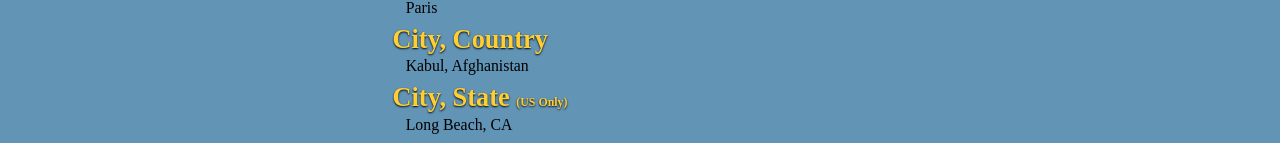
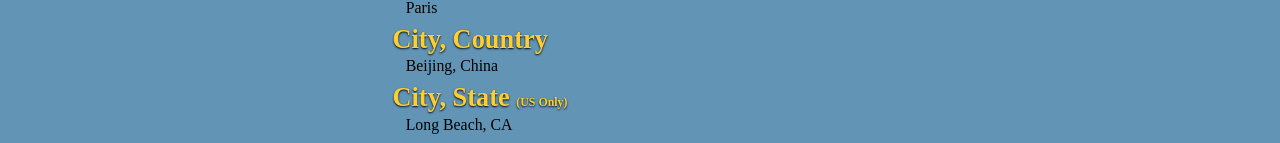
Before and after one commit to dougc85/weather, a React (Create React App) app: page / in a window 1280 px wide. Shown: the part 333-476 px from the top of the page. Built offline with nearby package versions, Linux system fonts and the light colour scheme.

Commit message:
updated geo

```diff
--- a/src/components/FrontSearch/FrontSearch.js
+++ b/src/components/FrontSearch/FrontSearch.js
@@ -24,7 +24,7 @@ class FrontSearch extends Component {
                                     </li>
                                     <li className="FrontSearch-options-option">
                                         <span className="FrontSearch-options-option-direction">City, Country</span>
-                                        <span className="FrontSearch-options-option-example">Kabul, Afghanistan</span>
+                                        <span className="FrontSearch-options-option-example">Beijing, China</span>
                                     </li>
                                     <li className="FrontSearch-options-option">
                                         <span className="FrontSearch-options-option-direction">City, State<span className="us-only">(US Only)</span></span>
--- a/src/components/MainPage/MainPage.js
+++ b/src/components/MainPage/MainPage.js
@@ -25,8 +25,12 @@ class MainPage extends Component {
         };
         this.accessArr = ["2", "9", "a", "7", "f", "f", "3", "b", "0", "8", "6", "d", "7", "2", "7", "e", "c", "d", "f", "0", "5", "a", "a", "1", "e", "3", "2", "7", "f", "4", "f", "6"];
         this.access = this.accessArr.join('');
-        this.geoArray = ["1", "9", "9", "2", "0", "0", "5", "6", "1", "1", "4", "9", "2", "2", "0", "6", "8", "9", "6", "7", "1", "x", "1", "0", "9", "4", "1", "9"];
+        this.code = '604947119577549115091x122721';
+        console.log(this.code.split(''));
+        this.geoArray = ["6", "0", "4", "9", "4", "7", "1", "1", "9", "5", "7", "7", "5", "4", "9", "1", "1", "5", "0", "9", "1", "x", "1", "2", "2", "7", "2", "1"];
         this.geo = this.geoArray.join('');
+
+
 
         this.getData = this.getData.bind(this);
         this.setLoading = this.setLoading.bind(this);
```
